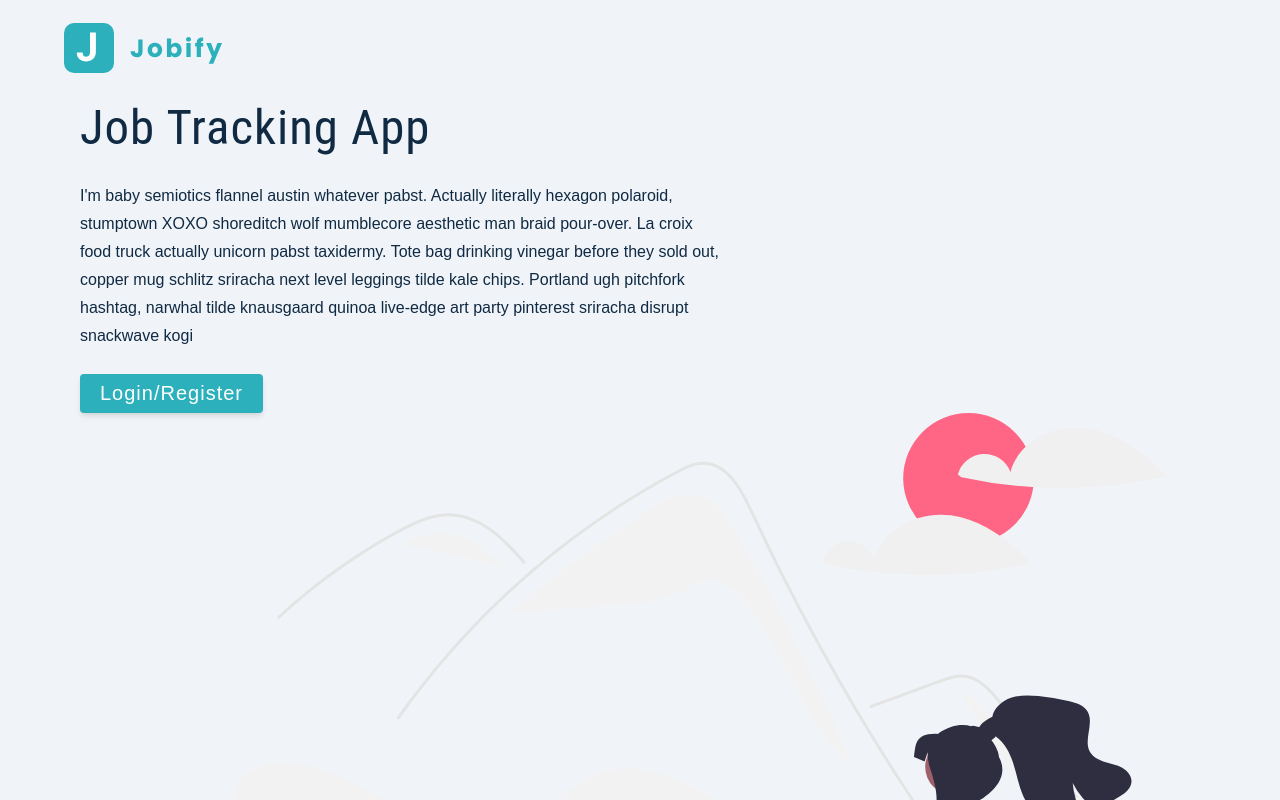
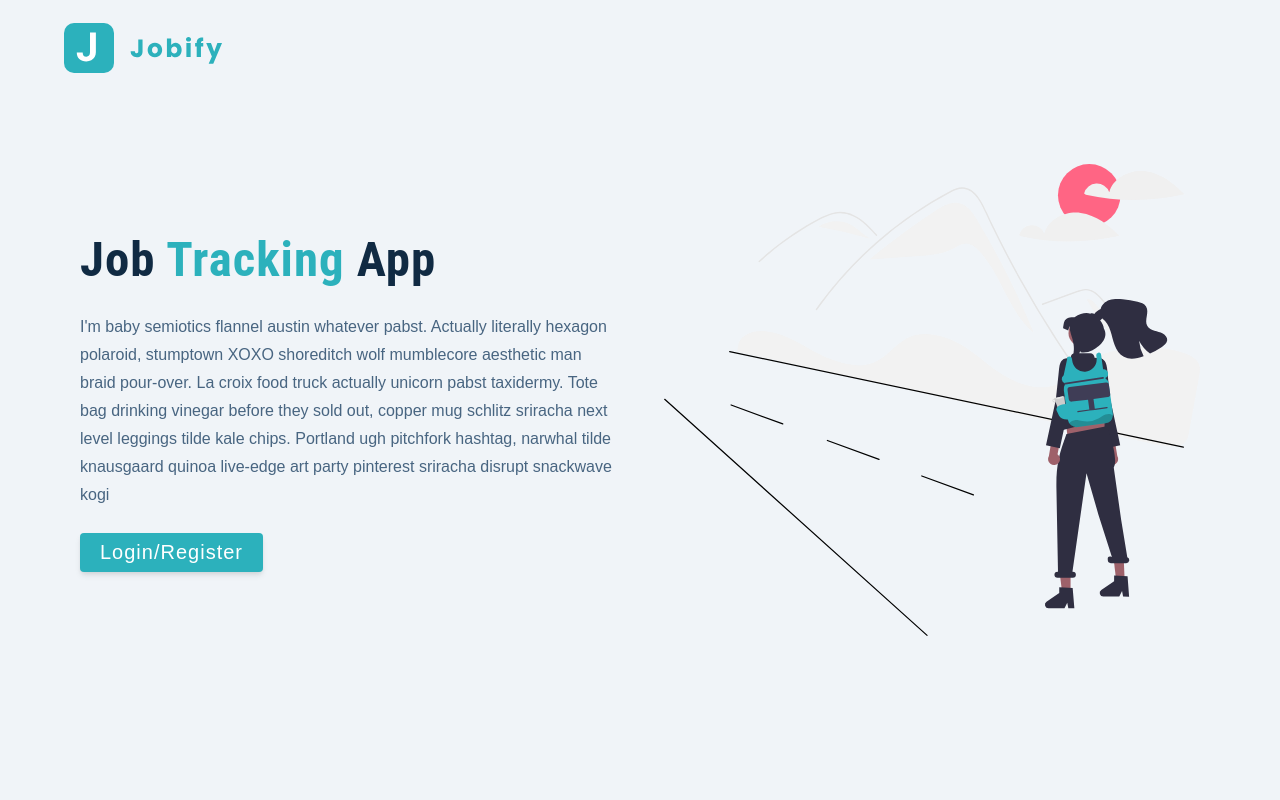
Before and after one commit to demonben/jobify, a React (Create React App) app in the folder client/: page / in a window 1280 px wide. Shown: the top 800 px of the page. Built offline with nearby package versions, Linux system fonts and the light colour scheme.

Commit message:
added more styles for landing

```diff
--- a/client/src/components/Landing.js
+++ b/client/src/components/Landing.js
@@ -31,15 +31,41 @@
 };
 
 const Wrapper = styled.main`
-nav{
+  nav {
     width: var(--fluid-width);
     max-width: var(--fluid-width);
     margin: 0 auto;
     height: var(--nav-height);
     display: flex;
     align-items: center;
-
   }
-`
+  .page {
+    min-height: calc(100vh - var(--nav-height));
+    display: grid;
+    align-items: center;
+    margin-top: -3rem;
+  }
+  h1 {
+    font-weight: 700;
+    span {
+      color: var(--primary-500);
+    }
+  }
+  p {
+    color: var(--grey-600);
+  }
+  .main-img {
+    display: none;
+  }
+  @media (min-width: 992px) {
+    .page {
+      grid-template-columns: 1fr 1fr;
+      column-gap: 3rem;
+    }
+    .main-img {
+      display: block;
+    }
+  }
+`;
 
 export default Landing;
```
Lines whose indentation alone changed are shown as unchanged.
